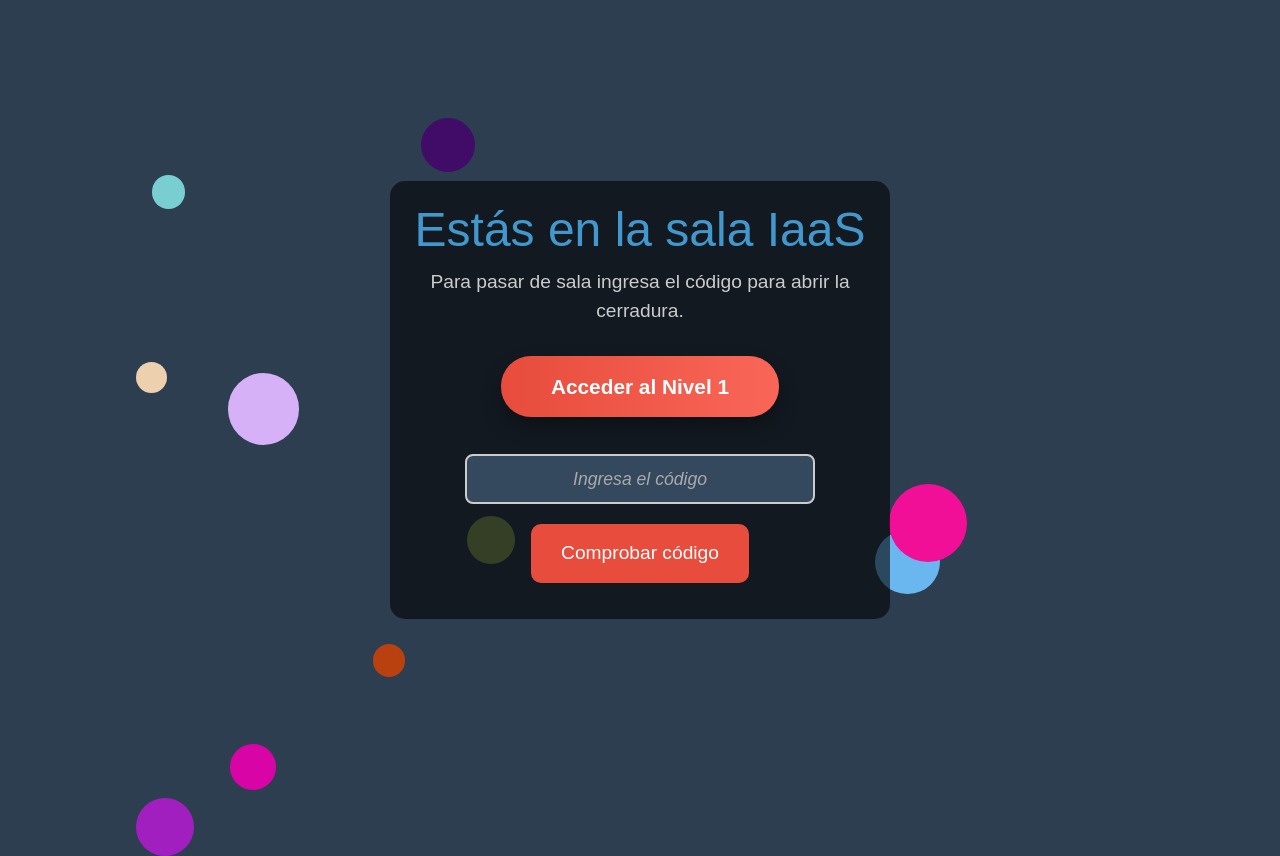
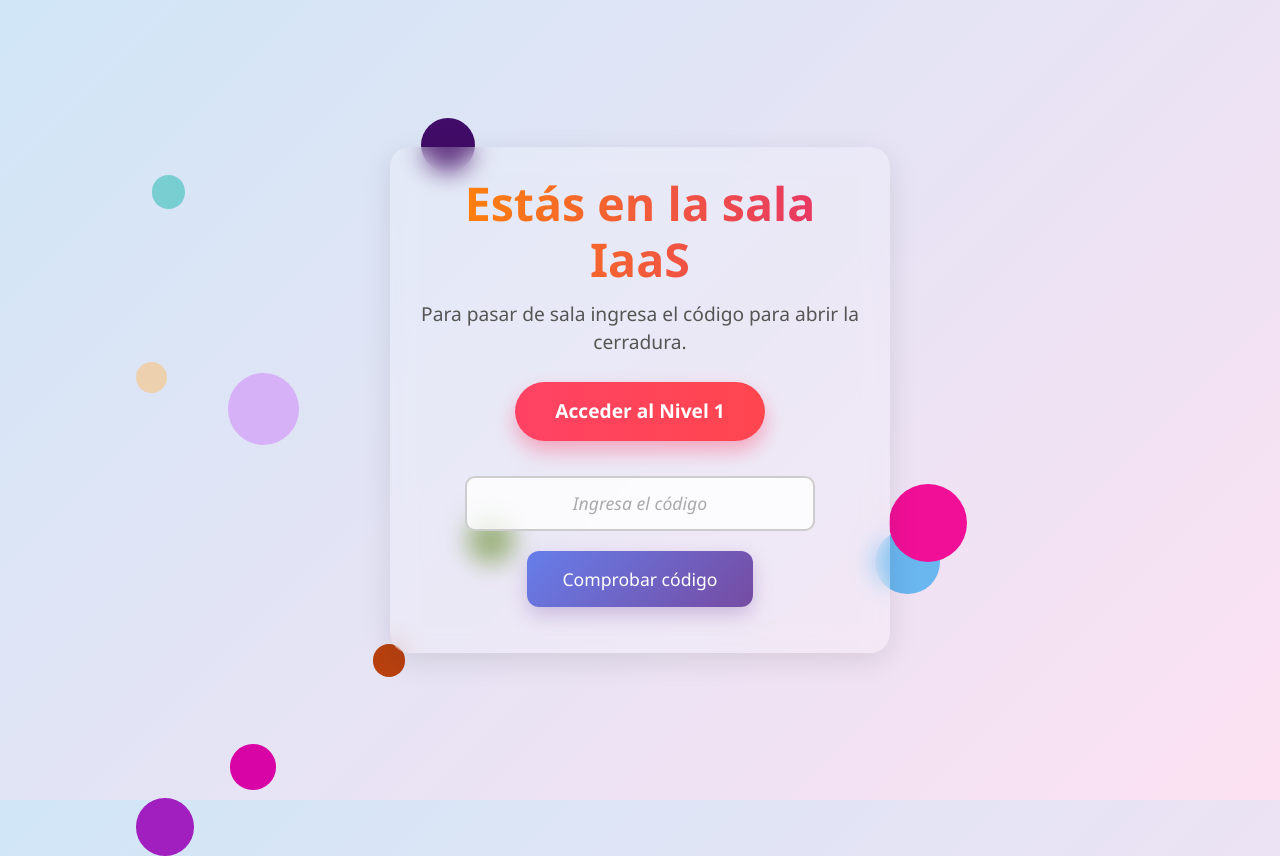
Before and after one commit to TomasGoldb/modelo-osi, a plain HTML site: page jiLVyLlZu41Dc7ZlMvdpkpHZzksmXXiLD8iXWpaBtDJZhRqJlc/sala1.html in a window 1280 px wide. Drawn offline with nearby package versions, Linux system fonts and the light colour scheme.

Commit message:
change the styles

```diff
--- a/styles.css
+++ b/styles.css
@@ -1,4 +1,4 @@
-/* Reset some basic styles */
+/* Reset básico */
 * {
     margin: 0;
     padding: 0;
@@ -6,85 +6,81 @@
 }
 
 body {
-    font-family: 'Arial', sans-serif;
+    font-family: 'Segoe UI', sans-serif;
     display: flex;
     justify-content: center;
     align-items: center;
     height: 100vh;
-    background-color: #2c3e50;
+    background: linear-gradient(135deg, #d0e6f7, #fce1f2);
     overflow: hidden;
-    color: white;
+    color: #333;
     position: relative;
 }
 
 /* Contenedor principal */
 .container {
     text-align: center;
-    padding: 20px;
-    border-radius: 15px;
-    background: rgba(0, 0, 0, 0.6);
-    width: 70%;
+    padding: 30px;
+    border-radius: 20px;
+    background: rgba(255, 255, 255, 0.2);
+    backdrop-filter: blur(12px);
+    box-shadow: 0 8px 30px rgba(0, 0, 0, 0.1);
+    width: 80%;
     max-width: 500px;
-    z-index: 10; /* Asegura que el contenido esté sobre los círculos */
+    z-index: 10;
 }
 
-/* Estilo del título */
+/* Título */
 .title {
-    font-size: 3rem;
-    margin-bottom: 10px;
-    animation: colorChange 3s infinite alternate;
+    font-size: 2.8rem;
+    margin-bottom: 15px;
+    font-weight: 700;
+    background: linear-gradient(90deg, #ff8a00, #e52e71);
+    -webkit-background-clip: text;
+    -webkit-text-fill-color: transparent;
+    animation: pulseTitle 3s infinite ease-in-out;
+}
+
+@keyframes pulseTitle {
+    0%, 100% { transform: scale(1); }
+    50% { transform: scale(1.05); }
 }
 
 /* Descripción */
 .description {
     font-size: 1.2rem;
-    margin-bottom: 30px;
-    color: #ccc;
+    margin-bottom: 25px;
+    color: #555;
 }
 
-/* Botón */
+/* Botón principal */
 .start-button {
-    padding: 15px 30px;
-    font-size: 1.2rem;
+    padding: 15px 35px;
+    font-size: 1.1rem;
     color: white;
-    background-color: #e74c3c;
+    background: linear-gradient(135deg, #667eea, #764ba2);
     border: none;
-    border-radius: 10px;
+    border-radius: 12px;
     cursor: pointer;
-    transition: transform 0.3s ease, background-color 0.3s ease;
+    box-shadow: 0 8px 20px rgba(118, 75, 162, 0.3);
+    transition: all 0.3s ease;
 }
 
 .start-button:hover {
-    transform: scale(1.1);
-    background-color: #c0392b;
+    transform: translateY(-3px);
+    box-shadow: 0 12px 24px rgba(118, 75, 162, 0.5);
 }
 
-/* Animación para los colores del título */
-@keyframes colorChange {
-    0% { color: #f39c12; }
-    50% { color: #3498db; }
-    100% { color: #e74c3c; }
-}
-
-/* Estilo para los círculos */
-.circle {
-    position: absolute;
-    border-radius: 50%;
-    pointer-events: none; /* Para que no interfiera con el clic */
-    transition: top 1s ease, left 1s ease, background-color 1s ease; /* Transición suave en el movimiento y el color */
-}
-
-
-/* Estilo para el input */
+/* Input */
 input[type="text"] {
-    padding: 10px;
+    padding: 12px;
     font-size: 1.1rem;
     border: 2px solid #ccc;
-    border-radius: 8px;
-    width: 80%;  /* Ocupa el 80% del ancho del contenedor */
+    border-radius: 10px;
+    width: 85%;
     max-width: 350px;
-    background-color: #34495e;
-    color: white;
+    background-color: rgba(255, 255, 255, 0.8);
+    color: #333;
     text-align: center;
     outline: none;
     transition: all 0.3s ease;
@@ -92,100 +88,89 @@ input[type="text"] {
 }
 
 input[type="text"]::placeholder {
-    color: #aaa; /* Color del texto por defecto */
+    color: #aaa;
     font-style: italic;
 }
 
-/* Efectos al enfocar el input */
 input[type="text"]:focus {
-    border-color: #e74c3c;
-    background-color: #2c3e50;
-    box-shadow: 0 0 10px rgba(231, 76, 60, 0.7);
-    color: #ecf0f1;
+    border-color: #764ba2;
+    box-shadow: 0 0 10px rgba(118, 75, 162, 0.3);
 }
 
-.alert{
-    margin-top: 4%;
-}
-/* Botón Flashy para "Acceder al Nivel" */
+/* Botón flashy */
 .flashy-button {
     margin-bottom: 8%;
-    padding: 15px 50px;
-    font-size: 1.3rem;
+    padding: 15px 40px;
+    font-size: 1.2rem;
     font-weight: bold;
-    color: #fff;
-    background: linear-gradient(90deg, #e74c3c, #ff6f61, #ff3d3d, #c0392b);
-
-    background-size: 400% 400%;
+    color: white;
+    background: linear-gradient(270deg, #ff416c, #ff4b2b, #ff416c);
+    background-size: 600% 600%;
     border: none;
     border-radius: 30px;
-    box-shadow: 0 10px 20px rgba(0, 0, 0, 0.3);
+    box-shadow: 0 10px 20px rgba(255, 65, 108, 0.4);
     cursor: pointer;
-    transition: transform 0.3s ease, box-shadow 0.3s ease;
-    animation: gradientShift 5s ease infinite;
+    transition: all 0.3s ease;
+    animation: flashyShift 6s ease infinite;
 }
 
-.flashy-button:hover {
-    transform: scale(1.1);
-    box-shadow: 0 15px 25px rgba(0, 0, 0, 0.5);
-}
-
-/* Animación de cambio de color del fondo */
-@keyframes gradientShift {
+@keyframes flashyShift {
     0% { background-position: 0% 50%; }
     50% { background-position: 100% 50%; }
     100% { background-position: 0% 50%; }
 }
 
-/* Contenedor de victoria */
+.flashy-button:hover {
+    transform: scale(1.05);
+    box-shadow: 0 15px 30px rgba(255, 65, 108, 0.5);
+}
+
+/* Victoria */
 .victory-container {
     display: flex;
     flex-direction: column;
     justify-content: center;
     align-items: center;
     text-align: center;
-    background-color: #2c3e50;
+    background: linear-gradient(135deg, #fddb92, #d1fdff);
     width: 100vw;
     height: 100vh;
-    color: white;
-    overflow: hidden;
+    color: #333;
 }
 
-/* Título de victoria */
 .victory-title {
-    font-size: 4rem;
-    font-weight: bold;
-    animation: colorChange 3s infinite alternate;
-    margin-bottom: 10px;
+    font-size: 3.5rem;
+    font-weight: 800;
+    background: linear-gradient(90deg, #ff758c, #ff7eb3);
+    -webkit-background-clip: text;
+    -webkit-text-fill-color: transparent;
+    animation: pulseTitle 3s infinite;
 }
 
-/* Descripción de victoria */
 .victory-description {
-    font-size: 1.5rem;
-    color: #ccc;
+    font-size: 1.4rem;
     margin-bottom: 20px;
+    color: #555;
 }
 
-/* Botón de "Jugar de nuevo" */
 .play-again-button {
-    padding: 15px 30px;
-    font-size: 1.2rem;
+    padding: 15px 35px;
+    font-size: 1.1rem;
     color: white;
-    background-color: #48c6ef;
+    background: linear-gradient(135deg, #43cea2, #185a9d);
     border: none;
-    border-radius: 30px;
+    border-radius: 20px;
     cursor: pointer;
-    box-shadow: 0 10px 20px rgba(0, 0, 0, 0.3);
+    box-shadow: 0 8px 16px rgba(24, 90, 157, 0.3);
     transition: all 0.3s ease;
 }
 
 .play-again-button:hover {
-    transform: scale(1.1);
-    background-color: #3498db;
-    box-shadow: 0 15px 30px rgba(0, 0, 0, 0.4);
+    transform: scale(1.05);
+    background: linear-gradient(135deg, #30e8bf, #ff8235);
 }
 
-/* Confeti animado */
+/* Confeti */
 .confetti-container {
     position: absolute;
     top: 0;
@@ -200,10 +185,9 @@ input[type="text"]:focus {
     position: absolute;
     width: 10px;
     height: 20px;
-    background-color: #e74c3c;
-    opacity: 0.8;
-    transform: rotate(15deg);
-    animation: confetti-fall 4s infinite;
+    background-color: #ff7675;
+    opacity: 0.7;
+    animation: confetti-fall 4s infinite ease-in;
 }
 
 @keyframes confetti-fall {
@@ -214,3 +198,18 @@ input[type="text"]:focus {
         transform: translateY(110vh) rotate(360deg);
     }
 }
+
+.circle {
+    position: absolute;
+    border-radius: 50%;
+    pointer-events: none;
+    transition: top 1s ease, left 1s ease, background-color 1s ease;
+    background-color: rgba(255, 255, 255, 0.3);
+}
+
+/* Alerta */
+.alert {
+    margin-top: 4%;
+    font-size: 1rem;
+    color: #c0392b;
+}
```
